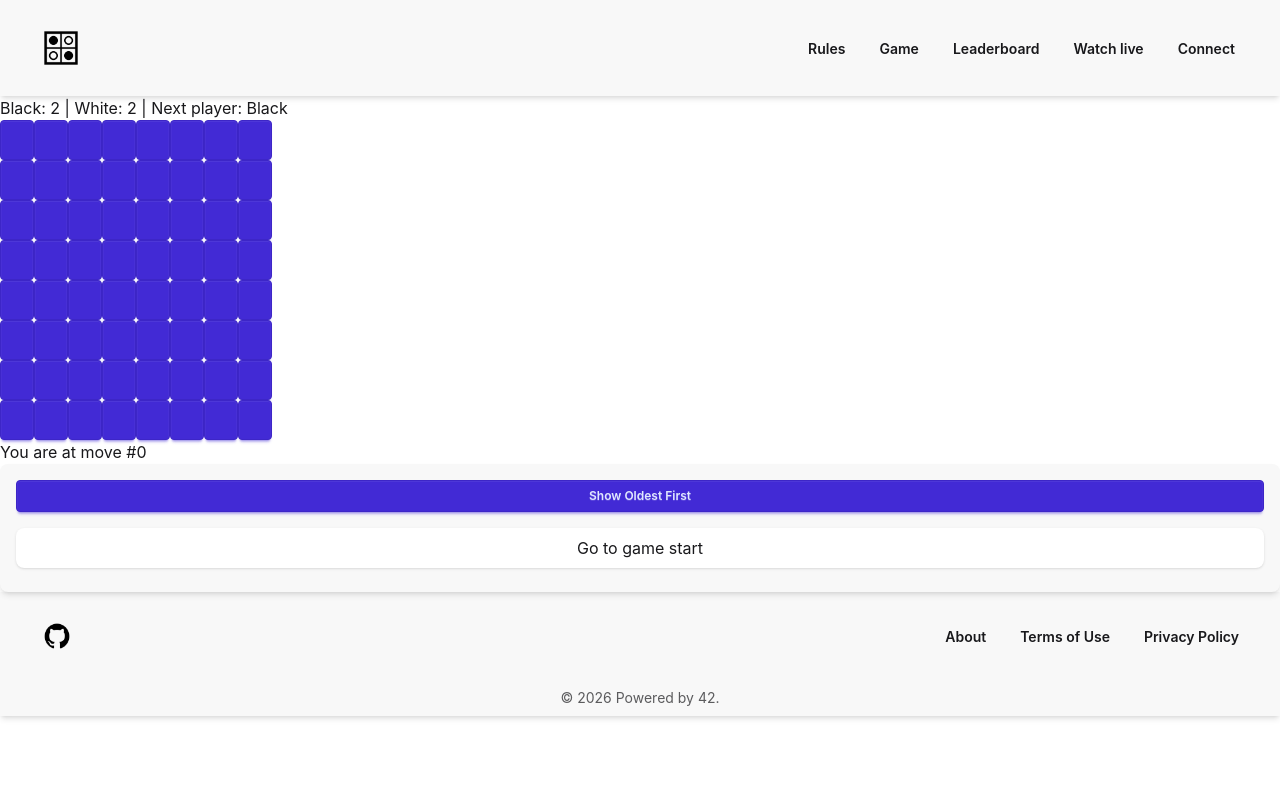
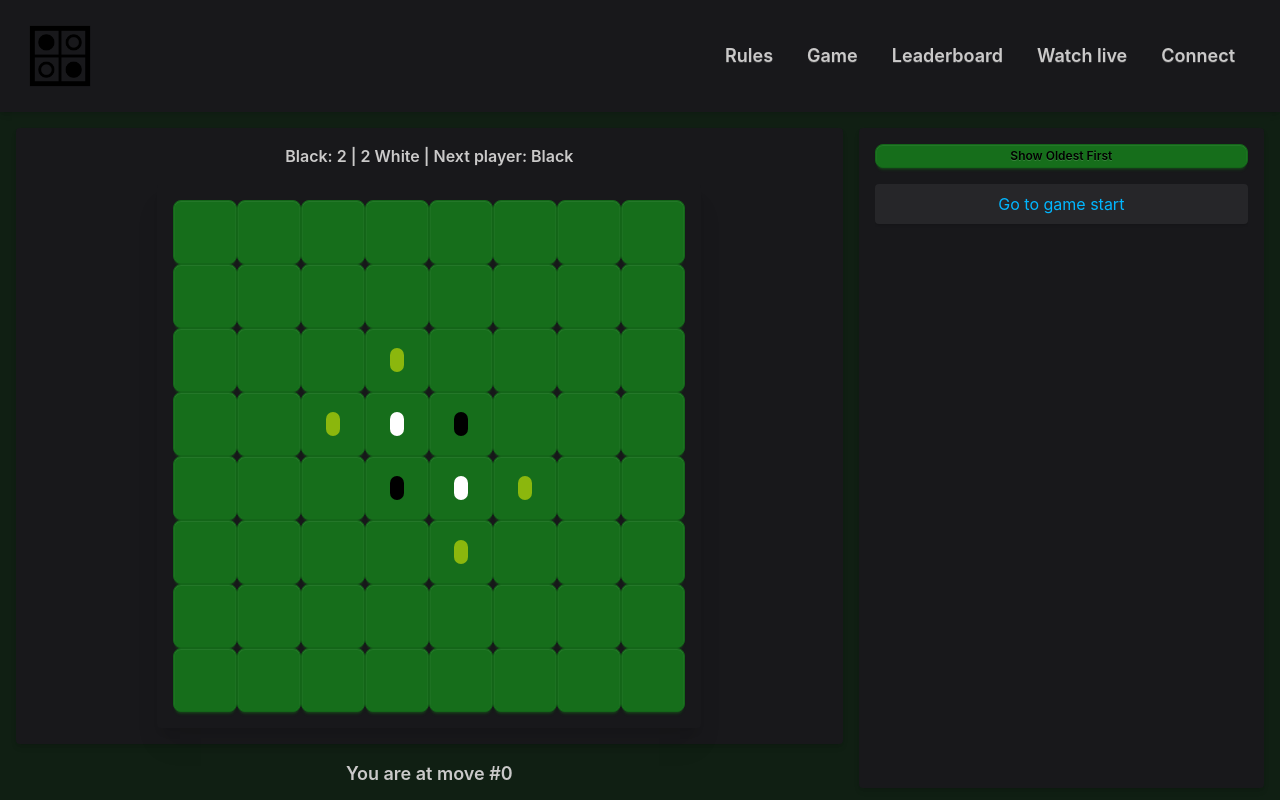
Before and after one commit to HopHouse13/42_ft_transcendence, a React (Vite) app in the folder front-end/: page / in a window 1280 px wide. Shown: the top 800 px of the page. Built offline with nearby package versions, Linux system fonts and the light colour scheme.

Commit message:
Dev(front-end): global style changes (in progress)

```diff
--- a/front-end/src/App.tsx
+++ b/front-end/src/App.tsx
@@ -23,20 +23,22 @@ const App =(): React.ReactElement => {
 	}
 
 	return (
-		<div className="game">
-			<div className="game-board">
+		<div className="grid grid-cols-1 lg:grid-cols-3 gap-4 p-4">
+			<div className="lg:col-span-2">
 				<Board xIsNext={xIsNext} board={currentBoard} onPlay={handlePlay} />
-				<span className="move-info">
+				<span className="flex justify-center mt-4 text-lg font-semibold">
 					You are at move #{currentMove}
 				</span>
 			</div>
-			<GameInfo
+			<div className="grid grid-cols-1 gap-4">
+				<GameInfo
 				history={history}
 				currentMove={currentMove}
 				showLatestFirst={showLatestFirst}
 				onReverse={() => setShowLatestFirst(!showLatestFirst)}
 				onJumpTo={jumpTo}
 				/>
+			</div>
 		</div>
 	);
 };
--- a/front-end/src/components/Board.tsx
+++ b/front-end/src/components/Board.tsx
@@ -63,16 +63,16 @@ export default function Board({xIsNext, board, onPlay}: BoardProps): React.React
 	}
 
 	/**
-	 * Génère la structure JSX du plateau 8x8.
+	 * Génère la structure du plateau 8x8.
 	 * Crée une grille de composants Square avec les pions, les coups valides, et les gestionnaires de clic.
 	 *
-	 * @returns JSX.Element - La grille complète du plateau.
+	 * @returns React.ReactElement - La grille complète du plateau.
 	 */
 	const renderBoard = (): React.ReactElement => {
 		return (
-			<>
+			<div className="card bg-base-200 shadow-xl p-4">
 				{Array(8).fill(null).map((_, row: number) => (
-					<div className="board-row" key={row}>
+					<div className="" key={row}>
 						{Array(8).fill(null).map((_, col: number) => {
 							// Convertit les coordonnées (row, col) en objet Position
 							const cellPos = {row, col};
@@ -87,12 +87,13 @@ export default function Board({xIsNext, board, onPlay}: BoardProps): React.React
 						})}
 					</div>
 				))}
-			</>
+			</div>
 		);
 	};
 
 	return (
-		<div className="board-container">
+		<div className="card bg-base-200 p-4 shadow-md">
+			<div className="flex flex-col items-center justify-center gap-4">
 				{/* Barre d'état : affiche le score et le statut du jeu */}
 				<StatusBar
 					board={board}
@@ -104,7 +105,7 @@ export default function Board({xIsNext, board, onPlay}: BoardProps): React.React
 				{/* Bouton "Pass" - Apparaît si le joueur actuel ne peut pas jouer mais l'adversaire oui */}
 				{ !currentPlayerHasMoves && opponentHasMoves && (
 					<button
-					className="pass-button"
+						className="btn btn-warning mt-4"
 						onClick={() => {
 							// Crée une copie du plateau sans modification (passer son tour)
 							const nextBoard: BoardState = board.slice();
@@ -117,8 +118,9 @@ export default function Board({xIsNext, board, onPlay}: BoardProps): React.React
 				)}
 
 				{/* Conteneur du plateau de jeu */}
-			<div className="board">
+				<div className="flex justify-center ">
 					{renderBoard()}
+				</div>
 			</div>
 		</div>
 	);
--- a/front-end/src/components/GameInfo.tsx
+++ b/front-end/src/components/GameInfo.tsx
@@ -44,8 +44,8 @@ export default function GameInfo({history, currentMove, showLatestFirst, onRever
 				{/* Bouton cliquable pour revenir à ce coup dans l'historique */}
 				<button
 					onClick={() => onJumpTo(move)}
-					className={` "btn btn-ghost btn-sm w-full text-left"
-						${move === currentMove ? "btn-active" : "hover:btn-neutral"}`}
+					className={`"btn btn-ghost btn-sm w-full text-left"
+						${move === currentMove ? "btn-info" : " cursor-pointer hover:bg-base-200"}`}
 				>
 					{description}
 				</button>
@@ -55,14 +55,14 @@ export default function GameInfo({history, currentMove, showLatestFirst, onRever
 
 	return (
 		// Conteneur principal du composant avec un style de carte*/}
-		<div className="card bg-base-200 p-4 rounded-box shadow-md">
+		<div className="card bg-base-200 p-4 shadow-md">
 			{/* Bouton pour inverser l'ordre d'affichage des coups*/}
 			<button className="btn btn-primary btn-sm w-full mb-4" onClick={onReverse}>
 				{showLatestFirst ? "Show Latest First" : "Show Oldest First"}
 			</button>
 
 			{/* Conteneur pour la liste des coups avec un espacement vertical */}
-			<div className="space-y-2">
+			<div className="flex flex-col space-y-2 overflow-y-auto max-h-128">
 				{/* Affiche les coups dans l'ordre choisi par l'utilisateur */}
 				{showLatestFirst ? moves.reverse() : moves}
 			</div>
--- a/front-end/src/components/Layout.tsx
+++ b/front-end/src/components/Layout.tsx
@@ -23,12 +23,12 @@ const Header: FC = () => {
 					<div className="flex-1">
 						<a
 							href="/"
-							className="btn btn-ghost text-xl font-bold normal-case"
+							className="cursor-pointer"
 							>
 							<img
 								src="/logo1.png"
 								alt="Logo othello"
-								className="h-10 w-10 mr-2"
+								className="h-18 w-18 mr-2"
 							/>
 						</a>
 					</div>
@@ -38,7 +38,7 @@ const Header: FC = () => {
 								<li key={index}>
 									<a
 										href={link.path}
-										className="btn btn-ghost rounded-btn hover:bg-base-300"
+										className="btn btn-ghost rounded-btn text-lg hover:bg-base-300"
 									>
 										{link.name}
 									</a>
@@ -54,45 +54,34 @@ const Header: FC = () => {
 
 const Footer: FC = () => {
 	const navLinks = [
-		{name: "About", path: "/about" },
+		{name: "About Us", path: "/about" },
 		{name: "Terms of Use", path: "/terms" },
 		{name: "Privacy Policy", path: "/privacy"}
 	];
 
 	return (
-	<footer className="bg-base-200 shadow-md">
-		<div className="container mx-auto px-3 py-2">
-			<div className="navbar">
-				<div className="flex-1">
+		<footer className="footer sm:footer-horizontal footer-center bg-base-200 rounded p-10 text-base-content">
+			<nav className="grid grid-flow-col gap-4">
+				<div className="grid-flow-col md:justify-self-start">
 	 				<a
 	 					href="https://github.com/HopHouse13/42_ft_transcendence"
-						className="btn btn-ghost text-xl font-bold normal-case"
+	 					className="cursor-pointer"
 	 					>
 	 					<img
 							src="/githubLogo.png"
 	 						alt="Logo GitHub"
-							className="h-10 w-10 mr-2"
+	 						className="h-16 w-16 mr-2"
 	 					/>
 	 				</a>
 	 			</div>
-				<div className="flex-none hidden md:flex">
-					<ul className="menu menu-horizontal px-1">
 				{navLinks.map((link, index) => (
-							<li key={index}>
-								<a
-									href= {link.path}
-									className="btn btn-ghost rounded-btn hover:bg-base-300"
-								>
+					<a className="link link-hover" href={link.path} key={index}>
 						{link.name}
 					</a>
-							</li>
 				))}
-					</ul>
-				</div>
-			</div>
-			<div className="text-center mt-4 text-sm text-base-content/70 ">
-				<p>© 2026 Powered by 42.</p>
-			</div>
+			</nav>
+			<div>
+				<p>© {new Date().getFullYear()} Powered by 42.</p>
 			</div>
 		</footer>
 	);
@@ -100,13 +89,52 @@ const Footer: FC = () => {
 
 export default function Layout({children}: LayoutProps) {
 	return (
-		<div className="game-layout">
+		<>
 
 			<Header />
 
-			<main className="game-main">{children}</main>
+			<main className="game-main">{children}
+				<br />
+			</main>
 
 			<Footer />
-		</div>
+		</>
 	);
 }
+
+// <footer className="bg-base-200 shadow-md">
+	// 	<div className="container mx-auto px-3 py-2">
+	// 		<div className="navbar">
+	// 			<div className="flex-1">
+	// 				<a
+	// 					href="https://github.com/HopHouse13/42_ft_transcendence"
+	// 					className="cursor-pointer"
+	// 					>
+	// 					<img
+	// 						src="/githubLogo.png"
+	// 						alt="Logo GitHub"
+	// 						className="h-10 w-10 mr-2"
+	// 					/>
+	// 				</a>
+	// 			</div>
+	// 			<div className="flex-none hidden md:flex">
+	// 				<ul className="menu menu-horizontal px-1">
+	// 					{navLinks.map((link, index) => (
+	// 						<li key={index}>
+	// 							<a
+	// 								href= {link.path}
+	// 								className="cursor-pointer"
+	// 							>
+	// 								{link.name}
+	// 							</a>
+	// 						</li>
+	// 					))}
+	// 				</ul>
+	// 			</div>
+	// 		</div>
+	// 		<div className="text-center mt-4 text-sm text-base-content/70 ">
+	// 			<span>© 2026 Powered by 42.</span>
+	// 			{/* <p>© 2026 Powered by 42.</p> */}
+	// 		</div>
+	// 	</div>
+	// </footer>
--- a/front-end/src/components/Square.tsx
+++ b/front-end/src/components/Square.tsx
@@ -7,18 +7,18 @@ export default function Square({value, onSquareClick, isPossibleMove}: SquarePro
 						(value === 'O') ? 'white-pawn' : '';
 
 	return (
-		<button
-			className={`btn btn-primary hover:bg-base-300 ${isPossibleMove ? 'possibleMove' : ''}`}
+		<div
+			className={`h-16 w-16 btn btn-xl btn-primary`}
 			onClick={onSquareClick}
 			aria-label={value === 'X' ? 'black pawn' :
 				value === 'O' ? 'white pawn' :
 				isPossibleMove ? 'possible move' : 'empty square'}
 		>
 			{hasPawn ? (
-				<span className={`pawn ${pawnClass}`.trim()} />
+				<span className={`h-6 w-6 rounded-full ${pawnClass === 'black-pawn' ? 'bg-black' : 'bg-white'}`} />
 			 ) : isPossibleMove && (
-				<span className="possible-move-indicator" />
+				<span className="h-6 w-6 rounded-full bg-[#ffff0080]" />
 			 )}
-		</button>
+		</div>
 	);
 }
--- a/front-end/src/components/StatusBar.tsx
+++ b/front-end/src/components/StatusBar.tsx
@@ -12,6 +12,6 @@ interface StatusBarProps {
 export default function StatusBar({board, xIsNext, currentPlayerHasMoves, opponentHasMoves}: StatusBarProps):React.ReactElement {
 	const statusText = getStatusText(board, xIsNext, currentPlayerHasMoves, opponentHasMoves);
 	return (
-		<div className="Status">{statusText}</div>
+		<div className="flex items-center justify-content font-semibold">{statusText}</div>
 	);
 }
--- a/front-end/src/index.css
+++ b/front-end/src/index.css
@@ -1,15 +1,67 @@
 @import "tailwindcss";
-@plugin "daisyui"{
-    themes: light --default, dark --prefersdark;
+@plugin "daisyui";
+
+/* :root, */
+/* [data-theme="othello"] {
+    color-scheme: dark;
+    --color-primary: oklch(51.497% 0.17139 142.591);
+    --color-secondary: oklch(65.519% 0.20955 144.226);
+    --color-accent: oklch(22.14% 0.03117 149.66);
+    --color-neutral: oklch(22.14% 0.03117 149.66);
+    --color-base-100: oklch(22.14% 0.03117 149.66);
+    --color-base-200: oklch(35.749% 0.09492 146.44);
+    --color-base-300: oklch(48.549% 0.13867 143.22);
+    --color-info: oklch(41.968% 0.18401 265.387);
+    --color-success: oklch(85.871% 0.29217 142.511);
+    --color-warning: oklch(81.177% 0.17482 108.658);
+    --color-error: oklch(46.56% 0.18795 28.86);
+} */
+
+/* @plugin "daisyui/theme" { */
+:root,
+[data-theme="Othello"] {
+  name: "Othello";
+  default: false;
+  prefersdark: true;
+  color-scheme: "dark";
+  --color-base-100: oklch(27% 0.006 286.033);
+  --color-base-200: oklch(21% 0.006 285.885);
+  --color-base-300: oklch(14% 0.005 285.823);
+  --color-base-content: oklch(83.768% 0.001 17.911);
+  --color-primary: oklch(47.104% 0.14216 143.555);
+  --color-primary-content: oklch(0% 0 0);
+  --color-secondary: oklch(68.631% 0.21366 140.995);
+  --color-secondary-content: oklch(13.955% 0.027 168.327);
+  --color-accent: oklch(70.628% 0.119 185.713);
+  --color-accent-content: oklch(14.125% 0.023 185.713);
+  --color-neutral: oklch(30.698% 0.039 171.364);
+  --color-neutral-content: oklch(86.139% 0.007 171.364);
+  --color-info: oklch(72.06% 0.191 231.6);
+  --color-info-content: oklch(0% 0 0);
+  --color-success: oklch(64.8% 0.15 160);
+  --color-success-content: oklch(0% 0 0);
+  --color-warning: oklch(84.71% 0.199 83.87);
+  --color-warning-content: oklch(0% 0 0);
+  --color-error: oklch(71.76% 0.221 22.18);
+  --color-error-content: oklch(0% 0 0);
+  --radius-selector: 2rem;
+  --radius-field: 0.5rem;
+  --radius-box: 0.25rem;
+  --size-selector: 0.1875rem;
+  --size-field: 0.1875rem;
+  --border: 1px;
+  --depth: 1;
+  --noise: 0;
 }
-/*
-@import "daisyui";
 
-@config {
+html,
+body {
+    height: 100%;
+    width: 100%;
+    margin: 0;
+    padding: 0;
+}
 
-	plugins: {
-		daisyui: {
-			themes: ["light", "dark"]
-		}
-	};
-} */
+body {
+    background-color: oklch(22.14% 0.03117 149.66);
+}
--- a/front-end/src/logic/gameLogic.ts
+++ b/front-end/src/logic/gameLogic.ts
@@ -220,7 +220,7 @@ export function getStatusText(board: BoardState, xIsNext: boolean, currentPlayer
 	let score: string = "";
 	let result: string = "";
 
-	score = `Black: ${blackCount} | White: ${whiteCount}`;
+	score = `Black: ${blackCount} | ${whiteCount} White`;
 	if (!currentPlayerHasMoves) {
 		if (!opponentsHasMoves) {
 			status += `Game Over !`;
```
Lines whose indentation alone changed are shown as unchanged.
